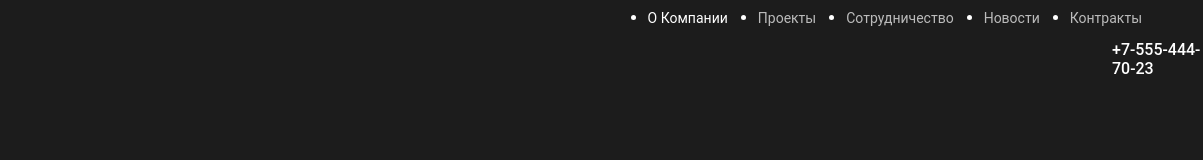
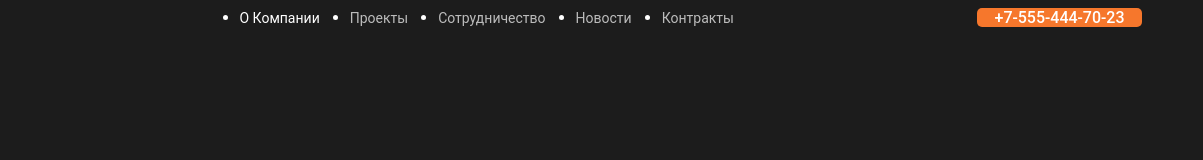
Before and after one commit to IvanPotekhin/Potehin_kursovik, a plain HTML site: page index.html in a window 1280 px wide. Shown: the full height of the page, 130-1333 px from the left, 1203 px wide, since content can reach past the window. Drawn offline with Linux system fonts and the light colour scheme.

Commit message:
Update index.css

```diff
--- a/index.css
+++ b/index.css
@@ -18,19 +18,22 @@ margin: 0;
 }
 
 .btn {
-position: absolute;
-width: 91px;
-height: 19px;
-left: 1242px;
-top: 40px;
+display: flex;
+ align-itens: center;
+ justify-content: center;
 
-font-family: 'Roboto';
-font-style: normal;
 font-weight: 500;
 font-size: 16px;
-line-height: 19px;
+
+ width: 165px;
+ height: 50px
 
 color: #FFFFFF;
+
+ background: #F6772C;
+ border-radius: 5px;
+
+
 }
 
 /*- Шапка */
```
